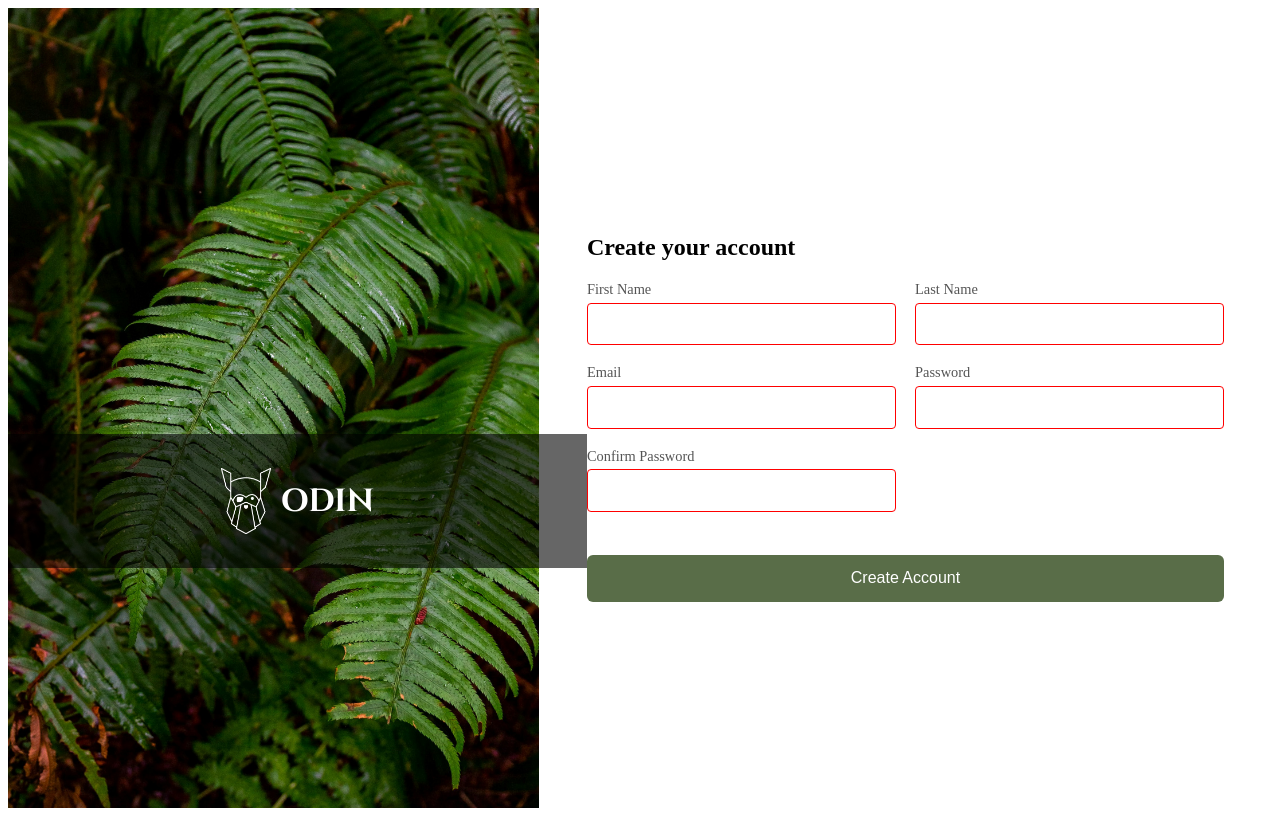
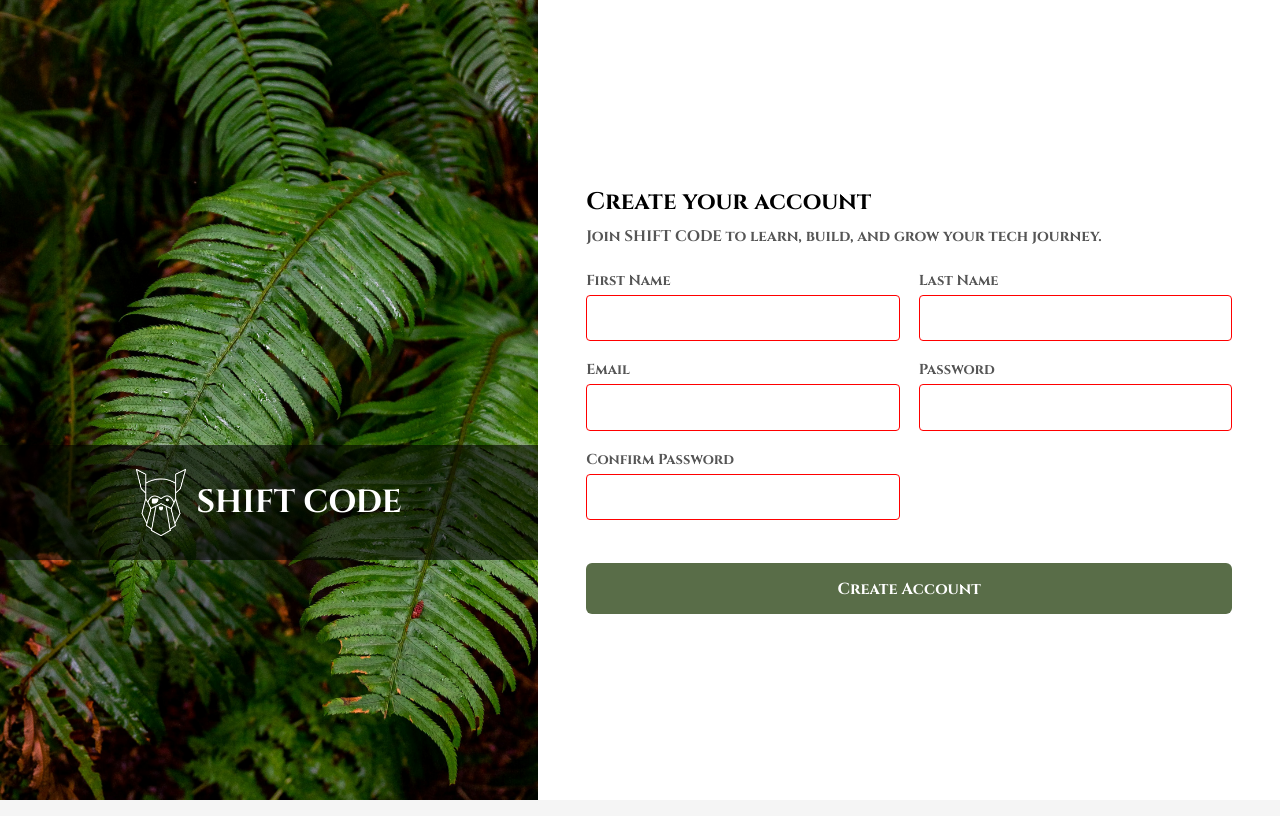
Before and after one commit to Kama-ds10/Sign-up-Form, a plain HTML site: page index.html in a window 1280 px wide. Drawn offline with Linux system fonts and the light colour scheme.

Commit message:
Updated project branding to SHIFT CODE and styled signup form

```diff
--- a/index.html
+++ b/index.html
@@ -18,13 +18,14 @@
     <div class="image-sidebar">
       <div class="logo-overlay">
         <img src="images/odin-lined.png" alt="Logo" class="logo-img">
-        <h1 class="logo-text">ODIN</h1>
+        <h1 class="logo-text">SHIFT CODE</h1>
       </div>
     </div>
 
-
+<!-- form section -->
      <div class="form-section">
       <h2>Create your account</h2>
+      <p>Join SHIFT CODE to learn, build, and grow your tech journey.</p>
       <form action="#">
         <div class="form-group">
           <label for="first-name">First Name</label>
--- a/style.css
+++ b/style.css
@@ -1,25 +1,41 @@
+
+/* General Reset */
+* {
+  margin: 0;
+  padding: 0;
+  box-sizing: border-box;
+  font-family: 'Cinzel', serif;
+}
+
+body {
+  background-color: #f5f5f5;
+}
+
+/* layout */
 .container {
   display: flex;
   height: 100vh;
 }
 
+
+/* sidebar */
 .image-sidebar {
   flex: 1;
   background: url('images/background.jpg') center/cover no-repeat;
   position: relative;
 }
 
+
 .logo-overlay {
   background-color: rgba(0, 0, 0, 0.6);
   color: #fff;
-  font-family: 'Cinzel', serif;
   display: flex;
   align-items: center;
   justify-content: center;
-  padding: 1.5rem;
   position: absolute;
   bottom: 30%;
   width: 100%;
+  padding: 1.5rem;
 }
 
 .logo-img {
@@ -27,7 +43,7 @@
   margin-right: 10px;
 }
 
-
+/* form section */
 .form-section {
   flex: 1.2;
   background-color: #fff;
@@ -36,6 +52,17 @@
   justify-content: center;
   padding: 2rem 3rem;
 }
+
+h2 {
+  margin-bottom: 0.5rem;
+}
+
+p {
+  margin-bottom: 1.5rem;
+  color: #555;
+  font-size: 0.95rem;
+}
+
 
 form {
   display: grid;
```
